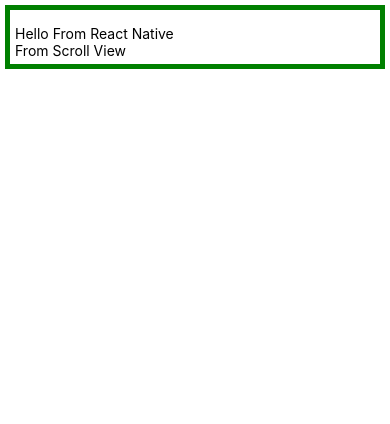
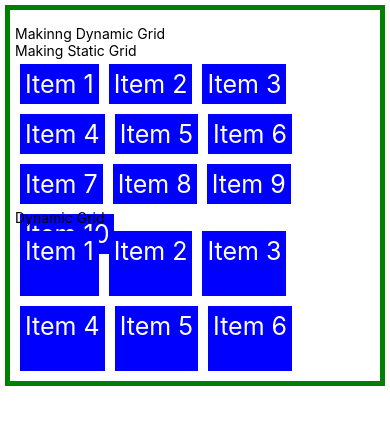
Before and after one commit to bhubany/react-native-tuts, a React Native app: screen / in a window 390 px wide. Shown: the top 424 px of the page. Built offline with nearby package versions, Linux system fonts and the light colour scheme.

Commit message:
feat(): static and dynamic grid

```diff
--- a/src/App.tsx
+++ b/src/App.tsx
@@ -2,13 +2,58 @@
 import {ScrollView, StyleSheet, Text, View} from 'react-native';
 
 function App(): JSX.Element {
+  const items = [
+    {
+      id: 1,
+    },
+    {
+      id: 2,
+    },
+    {
+      id: 3,
+    },
+    {
+      id: 4,
+    },
+    {
+      id: 5,
+    },
+    {
+      id: 6,
+    },
+  ];
   return (
     <View style={styles.container}>
       <View style={styles.subContainer}>
-        <Text>Hello From React Native</Text>
+        <Text>Makinng Dynamic Grid</Text>
       </View>
       <ScrollView>
-        <Text>From Scroll View</Text>
+        <View>
+          <Text>Making Static Grid</Text>
+        </View>
+        <View style={{flex: 1, flexDirection: 'row', flexWrap: 'wrap'}}>
+          <Text style={styles.item}>Item 1</Text>
+          <Text style={styles.item}>Item 2</Text>
+          <Text style={styles.item}>Item 3</Text>
+          <Text style={styles.item}>Item 4</Text>
+          <Text style={styles.item}>Item 5</Text>
+          <Text style={styles.item}>Item 6</Text>
+          <Text style={styles.item}>Item 7</Text>
+          <Text style={styles.item}>Item 8</Text>
+          <Text style={styles.item}>Item 9</Text>
+          <Text style={styles.item}>Item 10</Text>
+        </View>
+
+        <View>
+          <Text>Dynamic Grid</Text>
+        </View>
+        <View style={{flex: 1, flexDirection: 'row', flexWrap: 'wrap'}}>
+          {items.map(item => (
+            <Text style={styles.item} key={item.id}>
+              Item {item.id}
+            </Text>
+          ))}
+        </View>
       </ScrollView>
     </View>
   );
@@ -33,4 +78,11 @@
     fontWeight: 'bold',
     borderColor: 'green',
   },
+  item: {
+    fontSize: 25,
+    backgroundColor: 'blue',
+    color: '#fff',
+    margin: 5,
+    padding: 5,
+  },
 });
```
